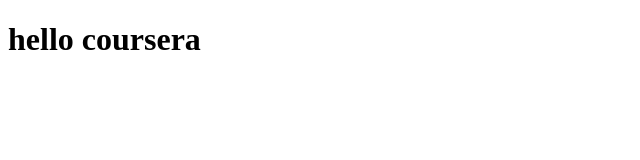
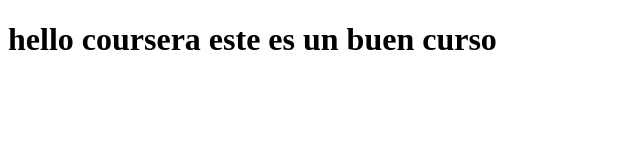
Before and after one commit to ermakmx/corsera-html-css-javascript, a plain HTML site: page pagina/index.html in a window 1280 px wide. Shown: the whole page, without its empty margins (0-640 px from the left). Drawn offline with Linux system fonts and the light colour scheme.

Commit message:
Segunda modificacion

```diff
--- a/pagina/index.html
+++ b/pagina/index.html
@@ -7,7 +7,10 @@
 
 </head>
 <body>
-<h1>hello coursera</h1>
+<h1>hello coursera
+
+    este es un buen curso
+</h1>
 
 </body>
 
```
